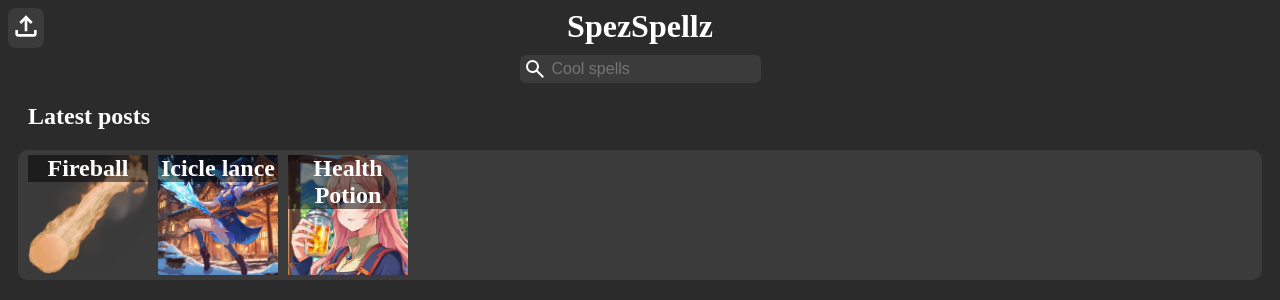
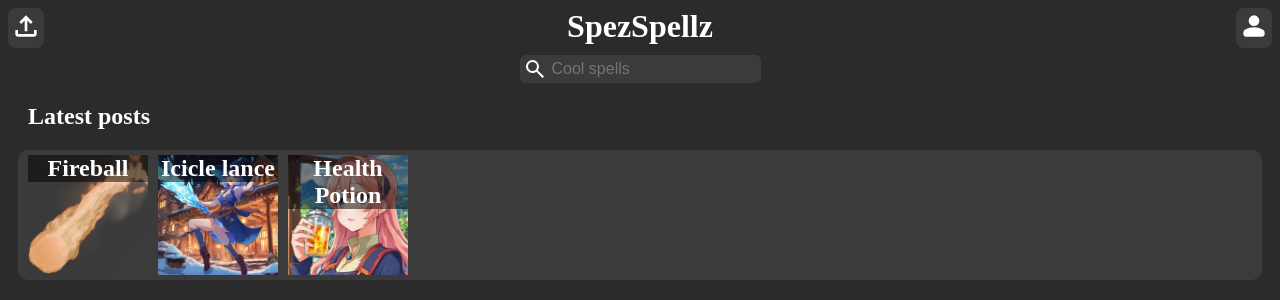
Before and after one commit to SpezSpellz/SpezSpellz, a Django app: page / in a window 1280 px wide. Shown: the top 300 px of the page. Run offline with Django 5.2, Linux system fonts and the light colour scheme; data comes from the database, SQL or seed files in the repository; some libraries are stand-ins or nearby versions.

Commit message:
Revert "Remove profile button since it just goes to a blank page."
This reverts commit 6ed3b22c49ad1fe8ab26a58ec8a5d8ee15b6a00e.

```diff
--- a/templates/index.html
+++ b/templates/index.html
@@ -22,6 +22,7 @@
             <input type="image" alt="Logout" name="submit" width="32" src="/assets/logout.svg"/>
         </form>
         {% endif %}
+        <a href="{% url 'spezspellz:profile' %}" class="btn-like" style="margin-right: 8px;"><img width="32" src="/assets/profile.svg"/></a>
     </div>
 </body>
 {% endblock %}
```
